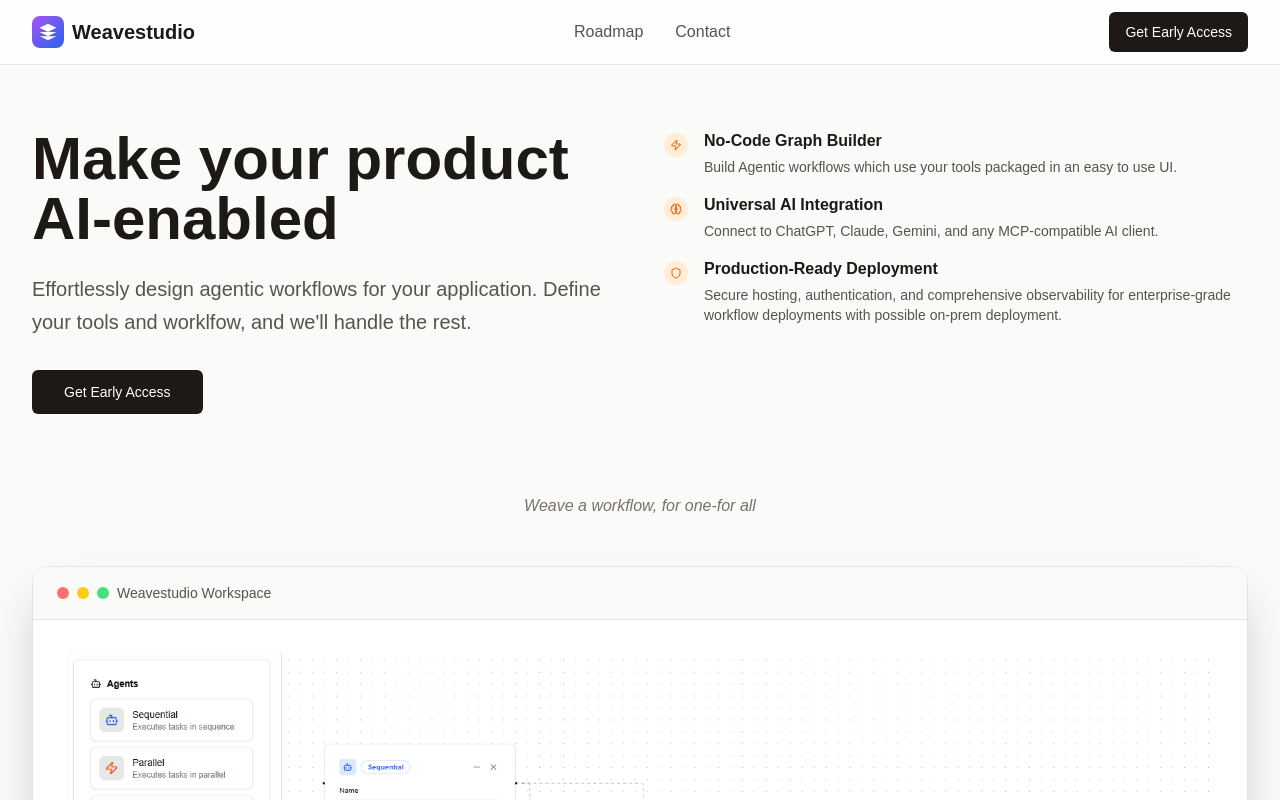
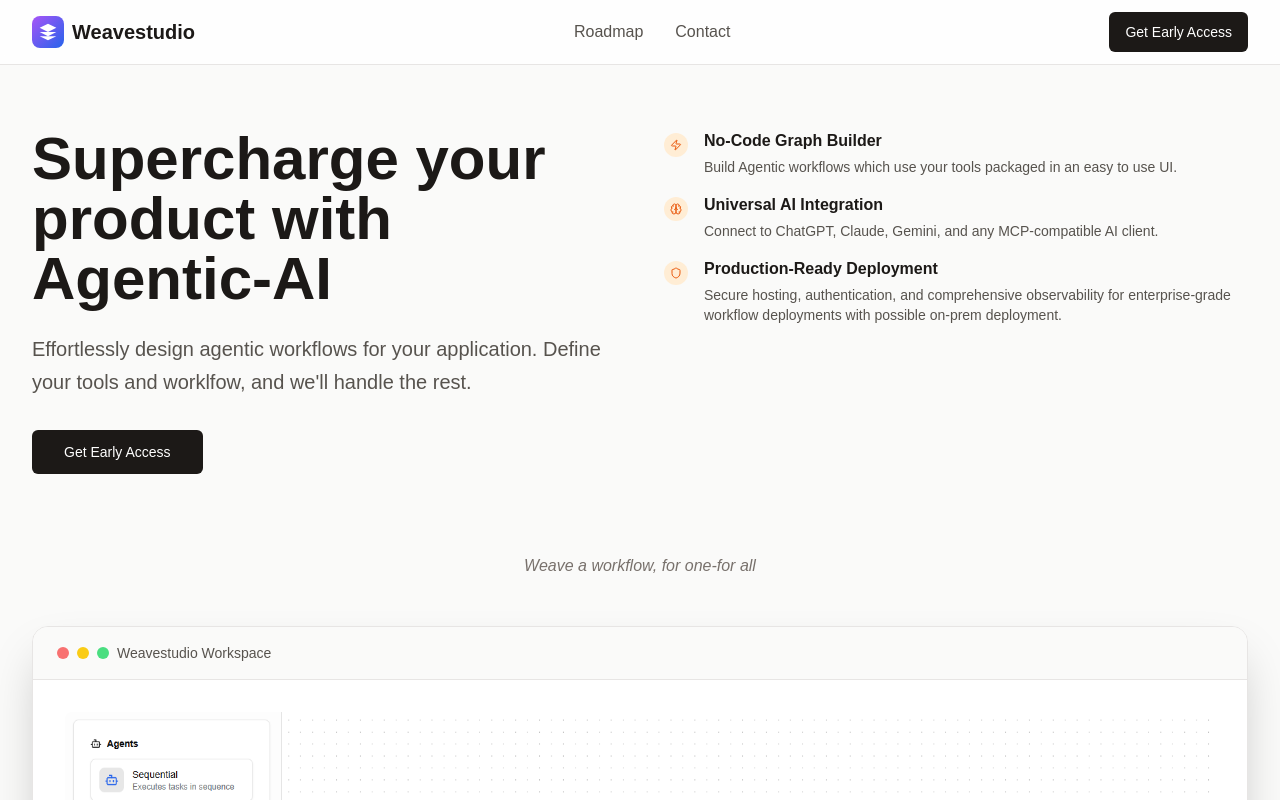
Before and after one commit to vabheed/weavestudio, a Next.js app: page / in a window 1280 px wide. Shown: the top 800 px of the page. Built offline with nearby package versions, Linux system fonts and the light colour scheme.

Commit message:
Update page.tsx

```diff
--- a/app/page.tsx
+++ b/app/page.tsx
@@ -64,7 +64,7 @@ export default function LandingPage() {
             <div className="space-y-8">
               <div className="space-y-6">
                 <h1 className="text-5xl lg:text-6xl font-bold text-stone-900 leading-tight">
-                  Make your product AI-enabled
+                  Supercharge your product with Agentic-AI
                 </h1>
                 <p className="text-xl text-stone-600 leading-relaxed max-w-2xl">
                   Effortlessly design agentic workflows for your application. Define your tools and worklfow, and we'll
```
